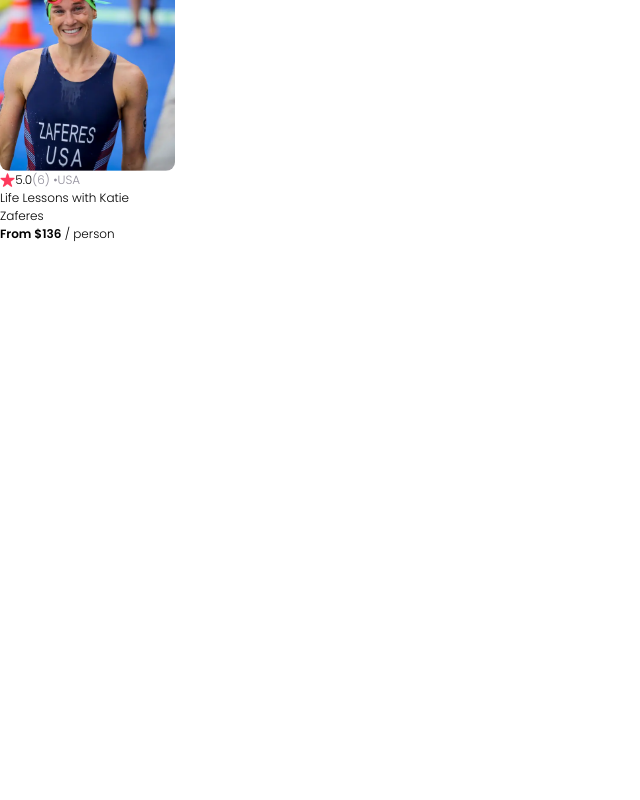
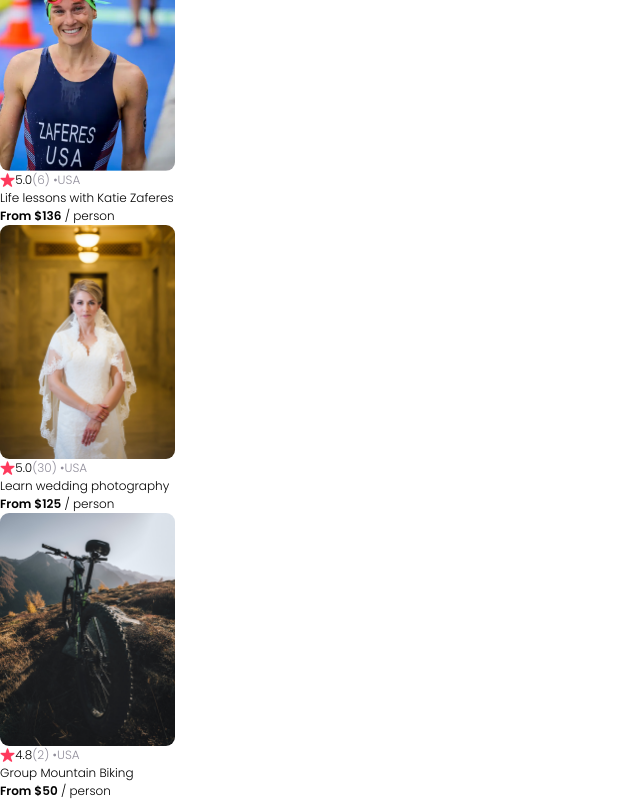
Before and after one commit to bofmar/airbnb-experiences, a React (Create React App) app: page / in a window 1280 px wide. Shown: the part 587-1387 px from the top of the page, without its empty margins (0-640 px from the left). Before the commit the page ends 830 px from the top, so only its background shows below. Built offline with nearby package versions, Linux system fonts and the light colour scheme.

Commit message:
Add dynamic version of cards

```diff
--- a/src/App.js
+++ b/src/App.js
@@ -1,6 +1,7 @@
 import Navbar from './components/Navbar';
 import Hero from './components/Hero';
-import Card from './components/Card';
+import CardsList from './components/CardsList';
+import experiences from './data/Experiences';
 import './App.css';
 
 function App() {
@@ -8,7 +9,7 @@
     <div className="App">
       <Navbar />
       <Hero />
-      <Card />
+      <CardsList experiences={experiences} />
     </div>
   );
 }
--- a/src/components/Card.js
+++ b/src/components/Card.js
@@ -1,19 +1,20 @@
 import React from "react"
-import image from '../images/katie-zaferes.png';
 import star from '../images/star.png';
 
-export default function Card() {
+//export default function Card(props) {
+export default function Card(props) {
+  const { picName, rating, reviews, location, description, price } = props.experience;
   return (
     <div className='card'>
-      <img src={image} className='card-image' />
+      <img src={require(`../images/${picName}.png`)} className='card-image' />
       <div className='card-stats'>
         <img src={star} className='card-star' />
-        <span>5.0</span>
-        <span className='gray'>(6) • </span>
-        <span className='gray'>USA</span>
+        <span>{rating}</span>
+        <span className='gray'>({reviews}) • </span>
+        <span className='gray'>{location}</span>
       </div>
-      <p>Life Lessons with Katie Zaferes</p>
-      <p><span className='bold'>From $136</span> / person</p>
+      <p>{description}</p>
+      <p><span className='bold'>From ${price}</span> / person</p>
     </div>
   );
 }
--- /dev/null
+++ b/src/components/CardsList.js
@@ -0,0 +1,10 @@
+import React from "react";
+import Card from './Card';
+
+export default function CardsList({ experiences }) {
+  return (
+    <div className='cards'>
+      {experiences.map(exp => <Card experience={exp} />)}
+    </div>
+  );
+}
--- /dev/null
+++ b/src/data/Experience.js
@@ -0,0 +1,10 @@
+export default class Experience {
+  constructor(picName, rating, reviews, location, description, price) {
+    this.picName = picName;
+    this.rating = rating;
+    this.reviews = reviews;
+    this.location = location;
+    this.description = description;
+    this.price = price;
+  }
+}
--- /dev/null
+++ b/src/data/Experiences.js
@@ -0,0 +1,9 @@
+import Experience from './Experience';
+
+const experiences = [
+  new Experience('katie-zaferes', '5.0', 6, 'USA', 'Life lessons with Katie Zaferes', 136),
+  new Experience('wedding-photography', '5.0', 30, 'USA', 'Learn wedding photography', 125),
+  new Experience('mountain-bike', '4.8', 2, 'USA', 'Group Mountain Biking', 50),
+];
+
+export default experiences;
```
Also changed, not shown: src/images/mountain-bike.png (added), src/images/wedding-photography.png (added).
